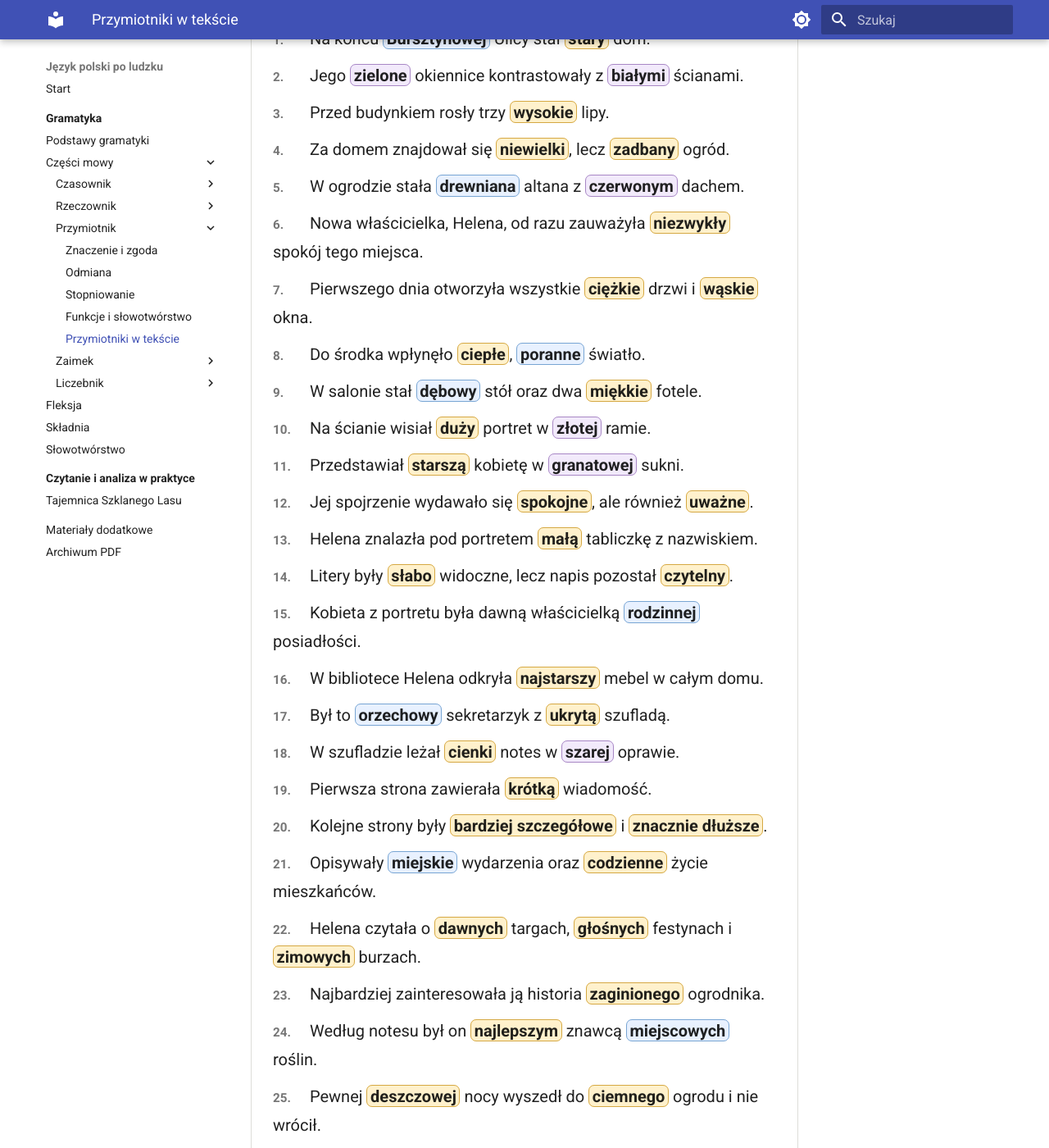
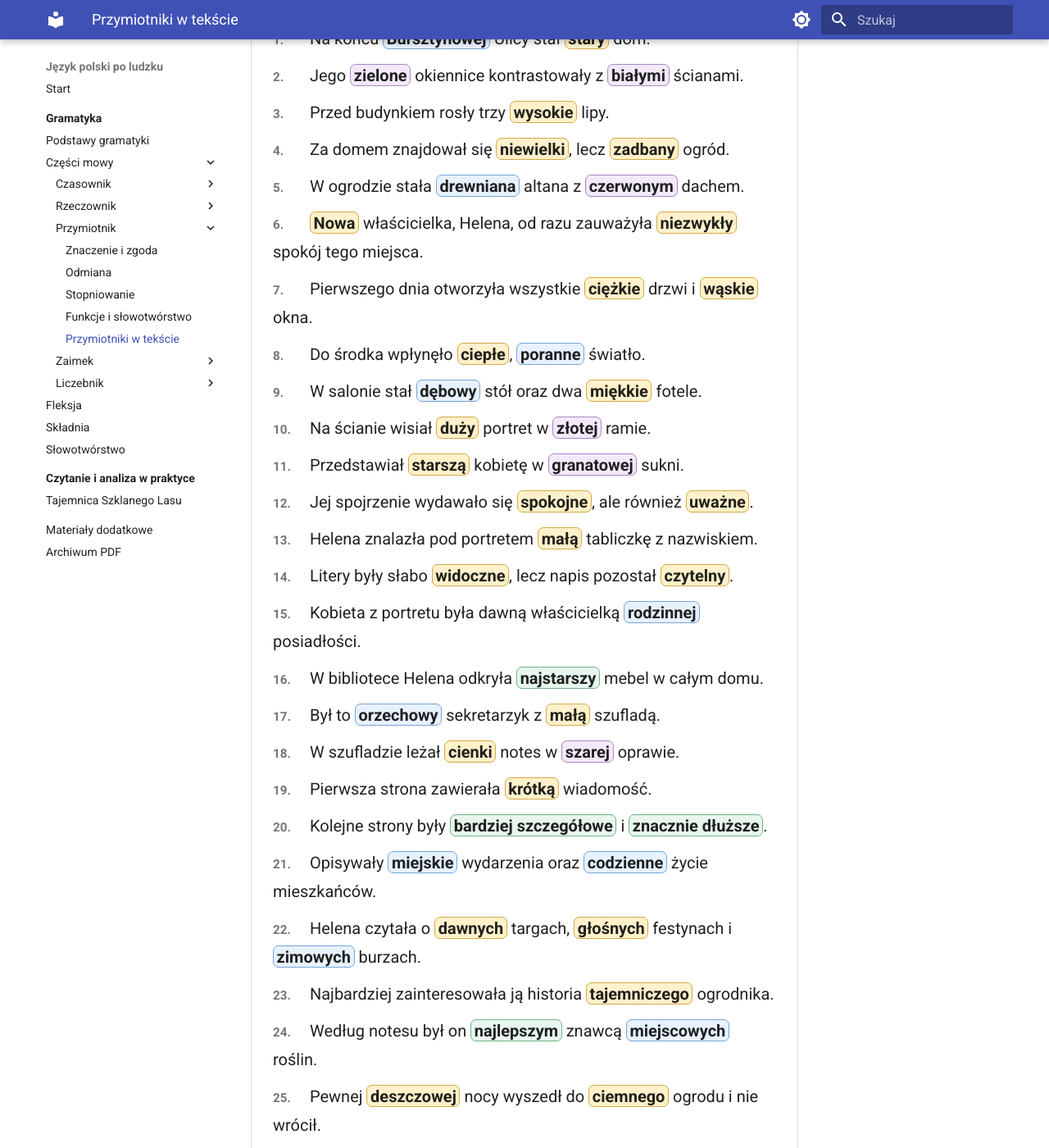
Before and after one commit to dchorazkiewicz/SP_JP, an MkDocs documentation site: the page built from docs/gramatyka/czesci-mowy/przymiotnik/przymiotniki-w-tekscie.md, in a window 1280 px wide and 1400 px high, scrolled down 508 px. Shown: the whole window at 82% size. Built offline with MkDocs 1.6.1 and Material for MkDocs 9.7.7, drawn with Linux system fonts in a browser that asks for light colours; some of the changed text lies outside the part shown.

Commit message:
Correct adjective classifications in reading text

```diff
--- a/docs/gramatyka/czesci-mowy/przymiotnik/przymiotniki-w-tekscie.md
+++ b/docs/gramatyka/czesci-mowy/przymiotnik/przymiotniki-w-tekscie.md
@@ -23,7 +23,7 @@ Poniższy tekst ma 50 zdań. Wszystkie przymiotniki zostały wyróżnione. Kolor
     <p><span class="sentence-no">3.</span> Przed budynkiem rosły trzy <span class="word-token adj-quality">wysokie</span> lipy.</p>
     <p><span class="sentence-no">4.</span> Za domem znajdował się <span class="word-token adj-quality">niewielki</span>, lecz <span class="word-token adj-quality">zadbany</span> ogród.</p>
     <p><span class="sentence-no">5.</span> W ogrodzie stała <span class="word-token adj-relation">drewniana</span> altana z <span class="word-token adj-colour">czerwonym</span> dachem.</p>
-    <p><span class="sentence-no">6.</span> Nowa właścicielka, Helena, od razu zauważyła <span class="word-token adj-quality">niezwykły</span> spokój tego miejsca.</p>
+    <p><span class="sentence-no">6.</span> <span class="word-token adj-quality">Nowa</span> właścicielka, Helena, od razu zauważyła <span class="word-token adj-quality">niezwykły</span> spokój tego miejsca.</p>
     <p><span class="sentence-no">7.</span> Pierwszego dnia otworzyła wszystkie <span class="word-token adj-quality">ciężkie</span> drzwi i <span class="word-token adj-quality">wąskie</span> okna.</p>
     <p><span class="sentence-no">8.</span> Do środka wpłynęło <span class="word-token adj-quality">ciepłe</span>, <span class="word-token adj-relation">poranne</span> światło.</p>
     <p><span class="sentence-no">9.</span> W salonie stał <span class="word-token adj-relation">dębowy</span> stół oraz dwa <span class="word-token adj-quality">miękkie</span> fotele.</p>
@@ -31,43 +31,43 @@ Poniższy tekst ma 50 zdań. Wszystkie przymiotniki zostały wyróżnione. Kolor
     <p><span class="sentence-no">11.</span> Przedstawiał <span class="word-token adj-quality">starszą</span> kobietę w <span class="word-token adj-colour">granatowej</span> sukni.</p>
     <p><span class="sentence-no">12.</span> Jej spojrzenie wydawało się <span class="word-token adj-quality">spokojne</span>, ale również <span class="word-token adj-quality">uważne</span>.</p>
     <p><span class="sentence-no">13.</span> Helena znalazła pod portretem <span class="word-token adj-quality">małą</span> tabliczkę z nazwiskiem.</p>
-    <p><span class="sentence-no">14.</span> Litery były <span class="word-token adj-quality">słabo</span> widoczne, lecz napis pozostał <span class="word-token adj-quality">czytelny</span>.</p>
+    <p><span class="sentence-no">14.</span> Litery były słabo <span class="word-token adj-quality">widoczne</span>, lecz napis pozostał <span class="word-token adj-quality">czytelny</span>.</p>
     <p><span class="sentence-no">15.</span> Kobieta z portretu była dawną właścicielką <span class="word-token adj-relation">rodzinnej</span> posiadłości.</p>
-    <p><span class="sentence-no">16.</span> W bibliotece Helena odkryła <span class="word-token adj-quality">najstarszy</span> mebel w całym domu.</p>
-    <p><span class="sentence-no">17.</span> Był to <span class="word-token adj-relation">orzechowy</span> sekretarzyk z <span class="word-token adj-quality">ukrytą</span> szufladą.</p>
+    <p><span class="sentence-no">16.</span> W bibliotece Helena odkryła <span class="word-token adj-degree">najstarszy</span> mebel w całym domu.</p>
+    <p><span class="sentence-no">17.</span> Był to <span class="word-token adj-relation">orzechowy</span> sekretarzyk z <span class="word-token adj-quality">małą</span> szufladą.</p>
     <p><span class="sentence-no">18.</span> W szufladzie leżał <span class="word-token adj-quality">cienki</span> notes w <span class="word-token adj-colour">szarej</span> oprawie.</p>
     <p><span class="sentence-no">19.</span> Pierwsza strona zawierała <span class="word-token adj-quality">krótką</span> wiadomość.</p>
-    <p><span class="sentence-no">20.</span> Kolejne strony były <span class="word-token adj-quality">bardziej szczegółowe</span> i <span class="word-token adj-quality">znacznie dłuższe</span>.</p>
-    <p><span class="sentence-no">21.</span> Opisywały <span class="word-token adj-relation">miejskie</span> wydarzenia oraz <span class="word-token adj-quality">codzienne</span> życie mieszkańców.</p>
-    <p><span class="sentence-no">22.</span> Helena czytała o <span class="word-token adj-quality">dawnych</span> targach, <span class="word-token adj-quality">głośnych</span> festynach i <span class="word-token adj-quality">zimowych</span> burzach.</p>
-    <p><span class="sentence-no">23.</span> Najbardziej zainteresowała ją historia <span class="word-token adj-quality">zaginionego</span> ogrodnika.</p>
-    <p><span class="sentence-no">24.</span> Według notesu był on <span class="word-token adj-quality">najlepszym</span> znawcą <span class="word-token adj-relation">miejscowych</span> roślin.</p>
+    <p><span class="sentence-no">20.</span> Kolejne strony były <span class="word-token adj-degree">bardziej szczegółowe</span> i <span class="word-token adj-degree">znacznie dłuższe</span>.</p>
+    <p><span class="sentence-no">21.</span> Opisywały <span class="word-token adj-relation">miejskie</span> wydarzenia oraz <span class="word-token adj-relation">codzienne</span> życie mieszkańców.</p>
+    <p><span class="sentence-no">22.</span> Helena czytała o <span class="word-token adj-quality">dawnych</span> targach, <span class="word-token adj-quality">głośnych</span> festynach i <span class="word-token adj-relation">zimowych</span> burzach.</p>
+    <p><span class="sentence-no">23.</span> Najbardziej zainteresowała ją historia <span class="word-token adj-quality">tajemniczego</span> ogrodnika.</p>
+    <p><span class="sentence-no">24.</span> Według notesu był on <span class="word-token adj-degree">najlepszym</span> znawcą <span class="word-token adj-relation">miejscowych</span> roślin.</p>
     <p><span class="sentence-no">25.</span> Pewnej <span class="word-token adj-quality">deszczowej</span> nocy wyszedł do <span class="word-token adj-quality">ciemnego</span> ogrodu i nie wrócił.</p>
     <p><span class="sentence-no">26.</span> Następnego ranka znaleziono tylko jego <span class="word-token adj-colour">brązowy</span> kapelusz.</p>
     <p><span class="sentence-no">27.</span> Helena uznała tę opowieść za <span class="word-token adj-quality">dziwną</span>, ale <span class="word-token adj-quality">wiarygodną</span>.</p>
     <p><span class="sentence-no">28.</span> Tego samego wieczoru usłyszała <span class="word-token adj-quality">cichy</span> dźwięk przy altanie.</p>
     <p><span class="sentence-no">29.</span> Na <span class="word-token adj-relation">kamiennej</span> ścieżce zobaczyła <span class="word-token adj-quality">świeże</span> ślady.</p>
-    <p><span class="sentence-no">30.</span> Prowadziły do <span class="word-token adj-quality">najgęstszej</span> części ogrodu.</p>
+    <p><span class="sentence-no">30.</span> Prowadziły do <span class="word-token adj-degree">najgęstszej</span> części ogrodu.</p>
     <p><span class="sentence-no">31.</span> Między <span class="word-token adj-quality">mokrymi</span> krzewami stała <span class="word-token adj-quality">niska</span> furtka.</p>
-    <p><span class="sentence-no">32.</span> Za furtką znajdował się <span class="word-token adj-quality">węższy</span> i <span class="word-token adj-quality">ciemniejszy</span> ogród.</p>
+    <p><span class="sentence-no">32.</span> Za furtką znajdował się <span class="word-token adj-degree">węższy</span> i <span class="word-token adj-degree">ciemniejszy</span> ogród.</p>
     <p><span class="sentence-no">33.</span> Rosły tam <span class="word-token adj-quality">rzadkie</span> zioła oraz <span class="word-token adj-colour">srebrne</span> kwiaty.</p>
-    <p><span class="sentence-no">34.</span> Powietrze było <span class="word-token adj-quality">chłodniejsze</span> niż przy domu.</p>
-    <p><span class="sentence-no">35.</span> Na środku stała <span class="word-token adj-relation">kamienna</span> ławka z <span class="word-token adj-quality">wyrytym</span> zdaniem.</p>
+    <p><span class="sentence-no">34.</span> Powietrze było <span class="word-token adj-degree">chłodniejsze</span> niż przy domu.</p>
+    <p><span class="sentence-no">35.</span> Na środku stała <span class="word-token adj-relation">kamienna</span> ławka z <span class="word-token adj-quality">dawnym</span> napisem.</p>
     <p><span class="sentence-no">36.</span> Napis wspominał o <span class="word-token adj-quality">wiernym</span> opiekunie i <span class="word-token adj-quality">bezpiecznym</span> schronieniu.</p>
     <p><span class="sentence-no">37.</span> Helena zauważyła obok ławki <span class="word-token adj-quality">niewielkie</span> drzwi.</p>
     <p><span class="sentence-no">38.</span> Drzwi prowadziły do <span class="word-token adj-relation">podziemnego</span> pomieszczenia.</p>
     <p><span class="sentence-no">39.</span> Wewnątrz znajdowały się <span class="word-token adj-quality">stare</span> narzędzia i <span class="word-token adj-relation">ogrodnicze</span> księgi.</p>
-    <p><span class="sentence-no">40.</span> Najgrubsza księga miała <span class="word-token adj-colour">zieloną</span> okładkę i <span class="word-token adj-colour">czarne</span> brzegi.</p>
+    <p><span class="sentence-no">40.</span> <span class="word-token adj-degree">Najgrubsza</span> księga miała <span class="word-token adj-colour">zieloną</span> okładkę i <span class="word-token adj-colour">czarne</span> brzegi.</p>
     <p><span class="sentence-no">41.</span> Zawierała <span class="word-token adj-quality">dokładne</span> opisy każdej rośliny.</p>
-    <p><span class="sentence-no">42.</span> Ostatni rozdział był <span class="word-token adj-quality">krótszy</span> od pozostałych.</p>
+    <p><span class="sentence-no">42.</span> Ostatni rozdział był <span class="word-token adj-degree">krótszy</span> od pozostałych.</p>
     <p><span class="sentence-no">43.</span> Wyjaśniał, że ogrodnik opuścił dom z <span class="word-token adj-quality">ważnego</span> powodu.</p>
     <p><span class="sentence-no">44.</span> Chciał ochronić <span class="word-token adj-quality">rzadkie</span> nasiona przed <span class="word-token adj-quality">gwałtowną</span> burzą.</p>
-    <p><span class="sentence-no">45.</span> Po wielu latach jego decyzja wydawała się <span class="word-token adj-quality">rozsądniejsza</span> niż wcześniej.</p>
+    <p><span class="sentence-no">45.</span> Po wielu latach jego decyzja wydawała się <span class="word-token adj-degree">rozsądniejsza</span> niż wcześniej.</p>
     <p><span class="sentence-no">46.</span> Helena przeniosła księgi do <span class="word-token adj-quality">suchej</span> biblioteki.</p>
     <p><span class="sentence-no">47.</span> Wiosną posadziła w ogrodzie <span class="word-token adj-quality">nowe</span> rośliny.</p>
-    <p><span class="sentence-no">48.</span> Najpiękniejsze kwiaty wyrosły przy <span class="word-token adj-relation">kamiennej</span> ławce.</p>
-    <p><span class="sentence-no">49.</span> Dom stał się <span class="word-token adj-quality">jaśniejszy</span>, <span class="word-token adj-quality">cieplejszy</span> i bardziej <span class="word-token adj-quality">gościnny</span>.</p>
-    <p><span class="sentence-no">50.</span> Mieszkańcy uznali ogród Heleny za <span class="word-token adj-quality">najbardziej niezwykłe</span> miejsce w całym miasteczku.</p>
+    <p><span class="sentence-no">48.</span> <span class="word-token adj-degree">Najpiękniejsze</span> kwiaty wyrosły przy <span class="word-token adj-relation">kamiennej</span> ławce.</p>
+    <p><span class="sentence-no">49.</span> Dom stał się <span class="word-token adj-degree">jaśniejszy</span>, <span class="word-token adj-degree">cieplejszy</span> i <span class="word-token adj-degree">bardziej gościnny</span>.</p>
+    <p><span class="sentence-no">50.</span> Mieszkańcy uznali ogród Heleny za <span class="word-token adj-degree">najbardziej niezwykłe</span> miejsce w całym miasteczku.</p>
   </div>
 </div>
 
```
